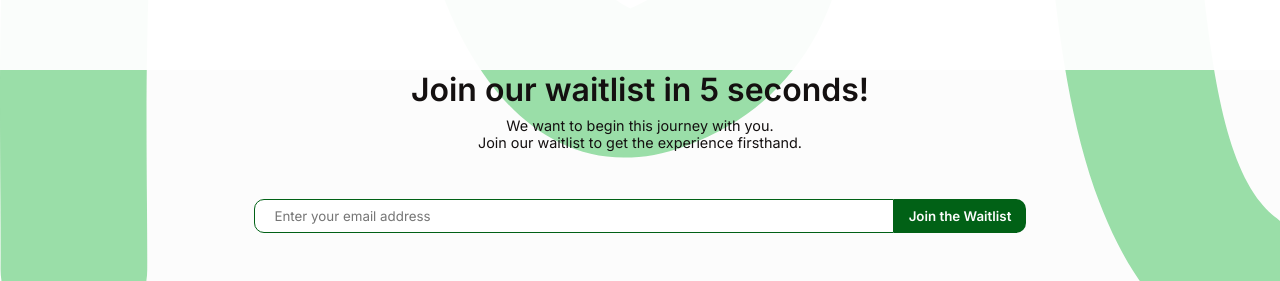
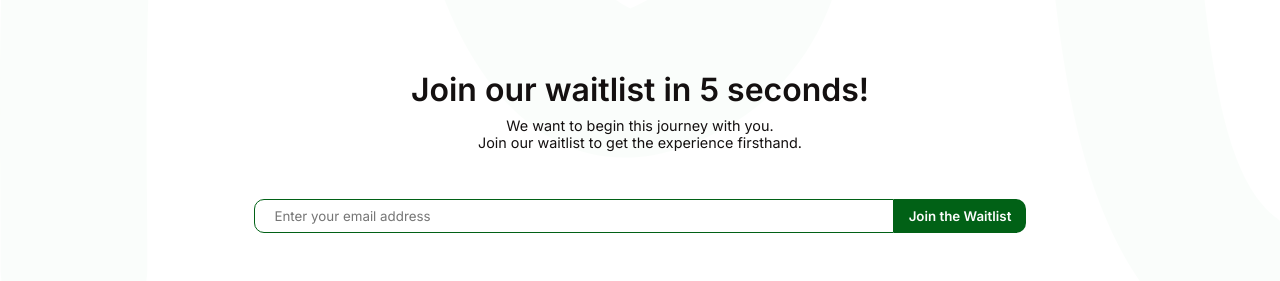
Before and after one commit to Lftobs/Mind, a React (Vite) app: page / in a window 1280 px wide. Shown: the part 2339-2620 px from the top of the page. Built offline with nearby package versions, Linux system fonts and the light colour scheme.

Commit message:
added other sections

```diff
--- a/src/App.css
+++ b/src/App.css
@@ -209,6 +209,7 @@ form button {
 .join-us {
   display: grid;
   place-items: center;
+  background: rgba(255, 255, 255, .95);
   width: 100%;
 }
 
```
